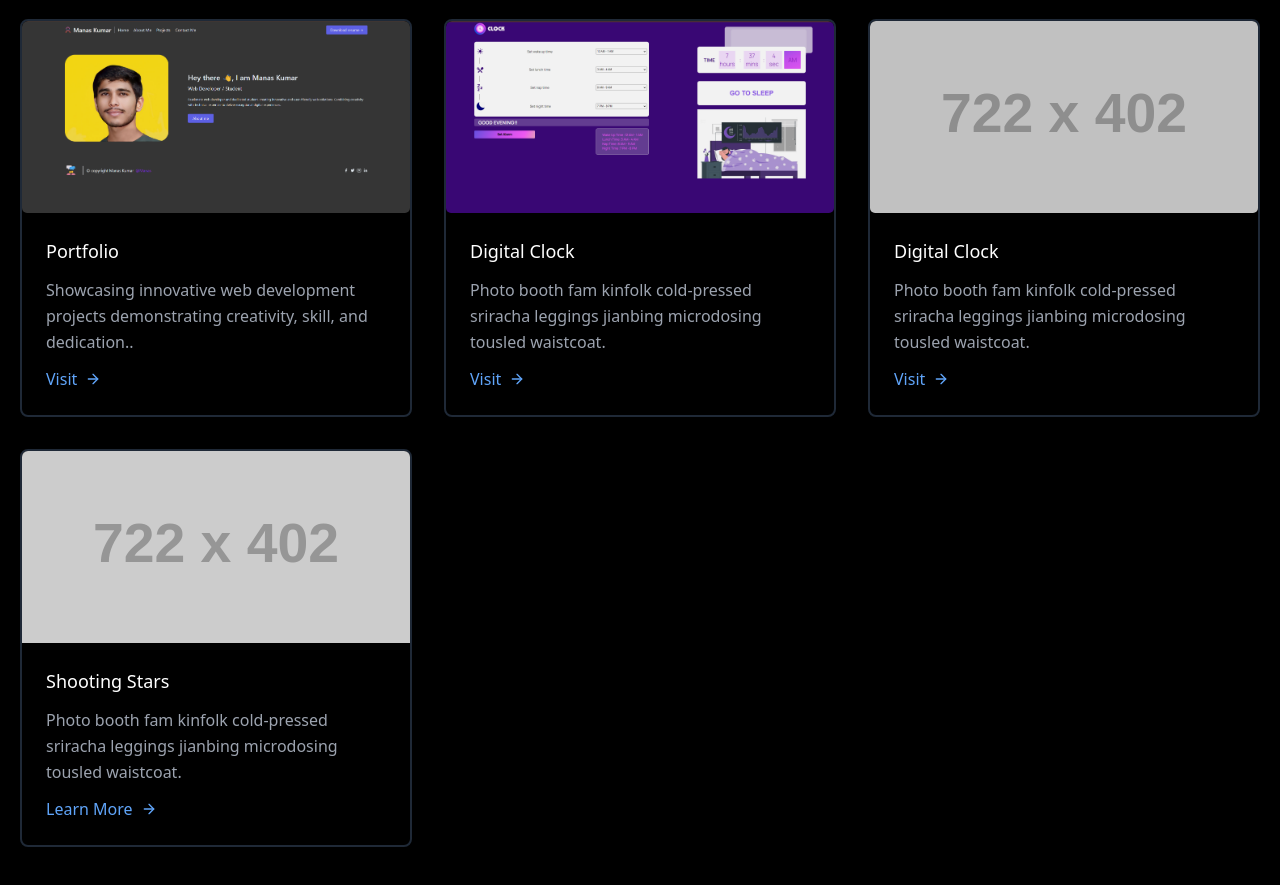
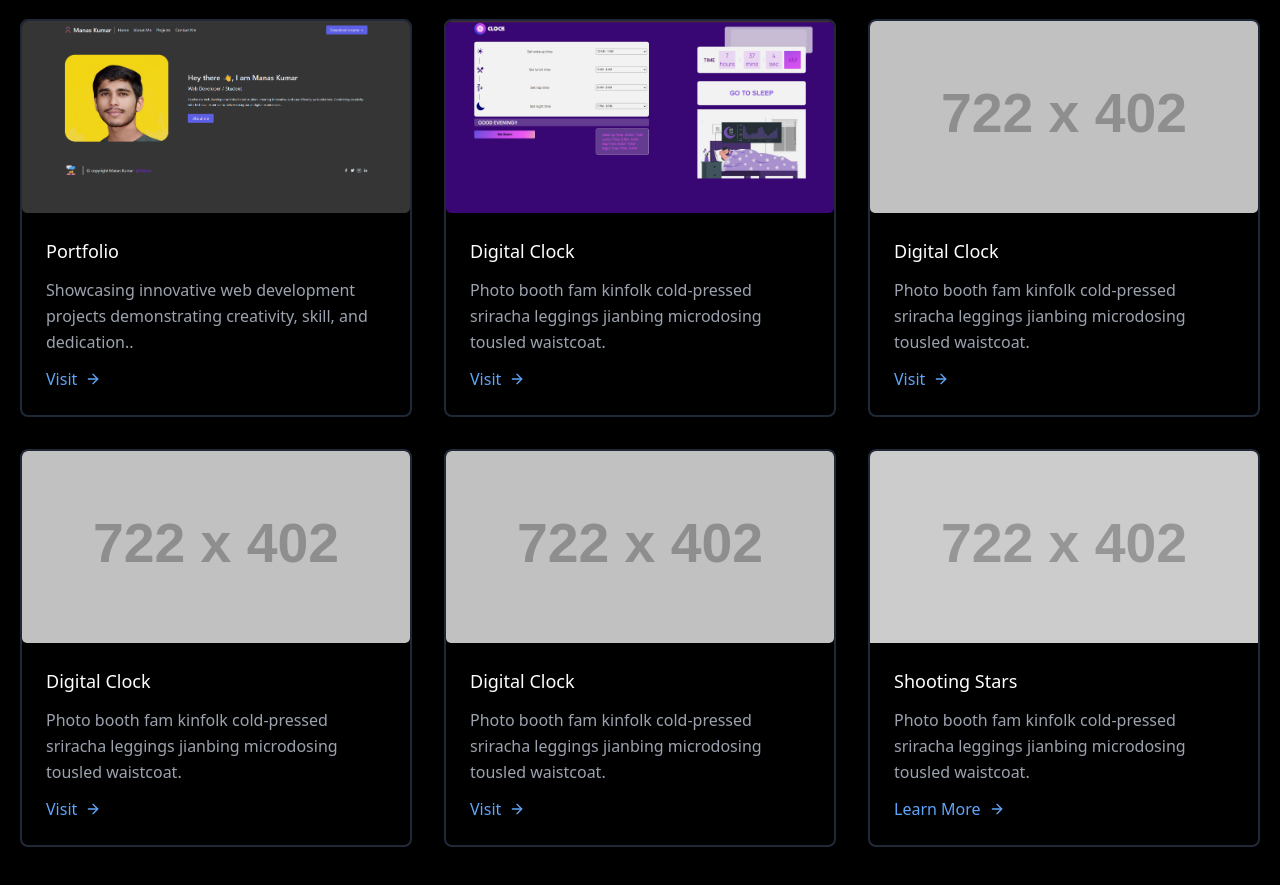
Before and after one commit to Manas-xt/Dynamic-Portfolio, a website: page views/projects.html in a window 1280 px wide. Shown: the part 321-1206 px from the top of the page. Drawn offline with nearby package versions, Linux system fonts and the light colour scheme; placeholder pictures from the web are drawn by us.

Commit message:
added project blocks

```diff
--- a/views/projects.html
+++ b/views/projects.html
@@ -57,13 +57,13 @@
         </div>
         <div class="p-4 md:w-1/3">
           <div class="h-full border-2 border-gray-800 rounded-lg overflow-hidden">
-           <a href="digital-clock-theta-pink.vercel.app" ><img class="lg:h-48 md:h-36 w-full object-cover object-center" src="/assets/p2.png" alt="blog" id="img2" style="opacity: 95%;border-radius: 5px;"></a>
+           <a href="https://digital-clock-7apia0l5u-manas-kumars-projects-514f9a69.vercel.app/" ><img class="lg:h-48 md:h-36 w-full object-cover object-center" src="/assets/p2.png" alt="blog" id="img2" style="opacity: 95%;border-radius: 5px;"></a>
             <div class="p-6">
               <!-- <h2 class="tracking-widest text-xs title-font font-medium text-gray-500 mb-1">CATEGORY</h2> -->
               <h1 class="title-font text-lg font-medium text-white mb-3">Digital Clock</h1>
               <p class="leading-relaxed mb-3">Photo booth fam kinfolk cold-pressed sriracha leggings jianbing microdosing tousled waistcoat.</p>
               <div class="flex items-center flex-wrap">
-                <a class="text-blue-400 inline-flex items-center md:mb-2 lg:mb-0" href="digital-clock-theta-pink.vercel.app">Visit
+                <a class="text-blue-400 inline-flex items-center md:mb-2 lg:mb-0" href="https://digital-clock-7apia0l5u-manas-kumars-projects-514f9a69.vercel.app/">Visit
                   <svg class="w-4 h-4 ml-2" viewBox="0 0 24 24" stroke="currentColor" stroke-width="2" fill="none" stroke-linecap="round" stroke-linejoin="round">
                     <path d="M5 12h14"></path>
                     <path d="M12 5l7 7-7 7"></path>
@@ -89,7 +89,44 @@
                     <path d="M12 5l7 7-7 7"></path>
                   </svg>
                 </a>
+              </div>
+            </div>
+          </div>
+        </div>
 
+        <div class="p-4 md:w-1/3">
+          <div class="h-full border-2 border-gray-800 rounded-lg overflow-hidden">
+           <a href="" ><img class="lg:h-48 md:h-36 w-full object-cover object-center" src="https://dummyimage.com/722x402" alt="blog" id="img2" style="opacity: 95%;border-radius: 5px;"></a>
+            <div class="p-6">
+              <!-- <h2 class="tracking-widest text-xs title-font font-medium text-gray-500 mb-1">CATEGORY</h2> -->
+              <h1 class="title-font text-lg font-medium text-white mb-3">Digital Clock</h1>
+              <p class="leading-relaxed mb-3">Photo booth fam kinfolk cold-pressed sriracha leggings jianbing microdosing tousled waistcoat.</p>
+              <div class="flex items-center flex-wrap">
+                <a class="text-blue-400 inline-flex items-center md:mb-2 lg:mb-0" href=""> Visit
+                  <svg class="w-4 h-4 ml-2" viewBox="0 0 24 24" stroke="currentColor" stroke-width="2" fill="none" stroke-linecap="round" stroke-linejoin="round">
+                    <path d="M5 12h14"></path>
+                    <path d="M12 5l7 7-7 7"></path>
+                  </svg>
+                </a>
+              </div>
+            </div>
+          </div>
+        </div>
+
+        <div class="p-4 md:w-1/3">
+          <div class="h-full border-2 border-gray-800 rounded-lg overflow-hidden">
+           <a href="" ><img class="lg:h-48 md:h-36 w-full object-cover object-center" src="https://dummyimage.com/722x402" alt="blog" id="img2" style="opacity: 95%;border-radius: 5px;"></a>
+            <div class="p-6">
+              <!-- <h2 class="tracking-widest text-xs title-font font-medium text-gray-500 mb-1">CATEGORY</h2> -->
+              <h1 class="title-font text-lg font-medium text-white mb-3">Digital Clock</h1>
+              <p class="leading-relaxed mb-3">Photo booth fam kinfolk cold-pressed sriracha leggings jianbing microdosing tousled waistcoat.</p>
+              <div class="flex items-center flex-wrap">
+                <a class="text-blue-400 inline-flex items-center md:mb-2 lg:mb-0" href=""> Visit
+                  <svg class="w-4 h-4 ml-2" viewBox="0 0 24 24" stroke="currentColor" stroke-width="2" fill="none" stroke-linecap="round" stroke-linejoin="round">
+                    <path d="M5 12h14"></path>
+                    <path d="M12 5l7 7-7 7"></path>
+                  </svg>
+                </a>
               </div>
             </div>
           </div>
```
